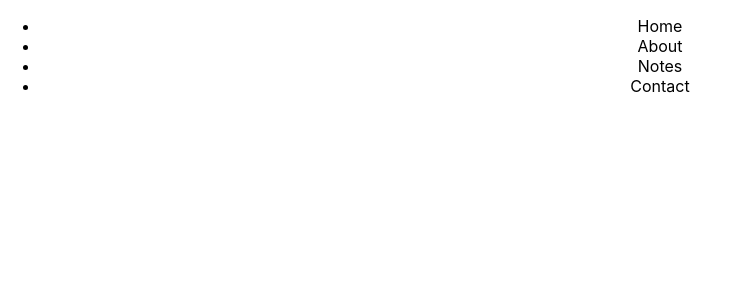
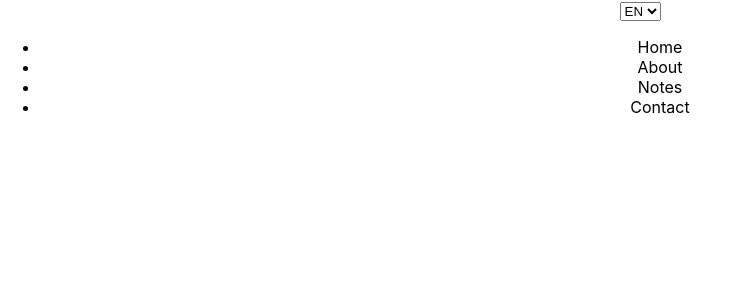
Before and after one commit to irene-gomez/ioana-web, a React (Create React App) app: page / in a window 1280 px wide. Shown: the top 300 px of the page, without its empty margins (0-730 px from the left). Built offline with nearby package versions, Linux system fonts and the light colour scheme.

Commit message:
Add principal structure intl

```diff
--- a/src/App.js
+++ b/src/App.js
@@ -1,10 +1,19 @@
-import React from 'react';
+import React, { useContext } from 'react';
 import './App.css';
 import { FormattedMessage } from 'react-intl';
+import { Context } from './components/Wrapper';
 
 function App() {
+	const context = useContext(Context);
+	const { locale, selectLang } = context;
+
 	return (
 		<div className="App">
+			<select value={locale} onChange={selectLang}>
+				<option value="en-GB">EN</option>
+				<option value="es-ES">ES</option>
+			</select>
+
 			<ul>
 				<li>
 					<FormattedMessage id="nav.home" defaultMessage="Home" />
--- /dev/null
+++ b/src/components/Wrapper.js
@@ -0,0 +1,45 @@
+import React, { useState } from 'react';
+import PropTypes from 'prop-types';
+import { IntlProvider } from 'react-intl';
+import Spanish from '../languages/es-ES.json';
+import English from '../languages/en-GB.json';
+
+export const Context = React.createContext();
+const local = 'en-GB';
+let lang;
+
+if (local === 'en-GB') {
+	lang = English;
+} else {
+	lang = Spanish;
+}
+
+const Wrapper = ({ children }) => {
+	const [locale, setLocale] = useState(local);
+	const [messages, setMessages] = useState(lang);
+
+	function selectLang(e) {
+		const newLocale = e.target.value;
+		setLocale(newLocale);
+
+		if (newLocale === 'es-ES') {
+			setMessages(Spanish);
+		} else {
+			setMessages(English);
+		}
+	}
+
+	return (
+		<Context.Provider value={{ locale, selectLang }}>
+			<IntlProvider messages={messages} locale={locale}>
+				{children}
+			</IntlProvider>
+		</Context.Provider>
+	);
+};
+
+Wrapper.propTypes = {
+	children: PropTypes.element.isRequired,
+};
+
+export default Wrapper;
--- a/src/index.js
+++ b/src/index.js
@@ -1,23 +1,12 @@
 import React from 'react';
 import ReactDOM from 'react-dom';
 import './index.css';
-import { IntlProvider } from 'react-intl';
 import App from './App';
-import Spanish from './languages/es-ES.json';
-import English from './languages/en-GB.json';
-
-const locale = navigator.language;
-
-let lang;
-if (locale === 'es-ES') {
-	lang = Spanish;
-} else {
-	lang = English;
-}
+import Wrapper from './components/Wrapper';
 
 ReactDOM.render(
-	<IntlProvider locale={locale} messages={lang}>
+	<Wrapper>
 		<App />
-	</IntlProvider>,
+	</Wrapper>,
 	document.getElementById('root')
 );
```
